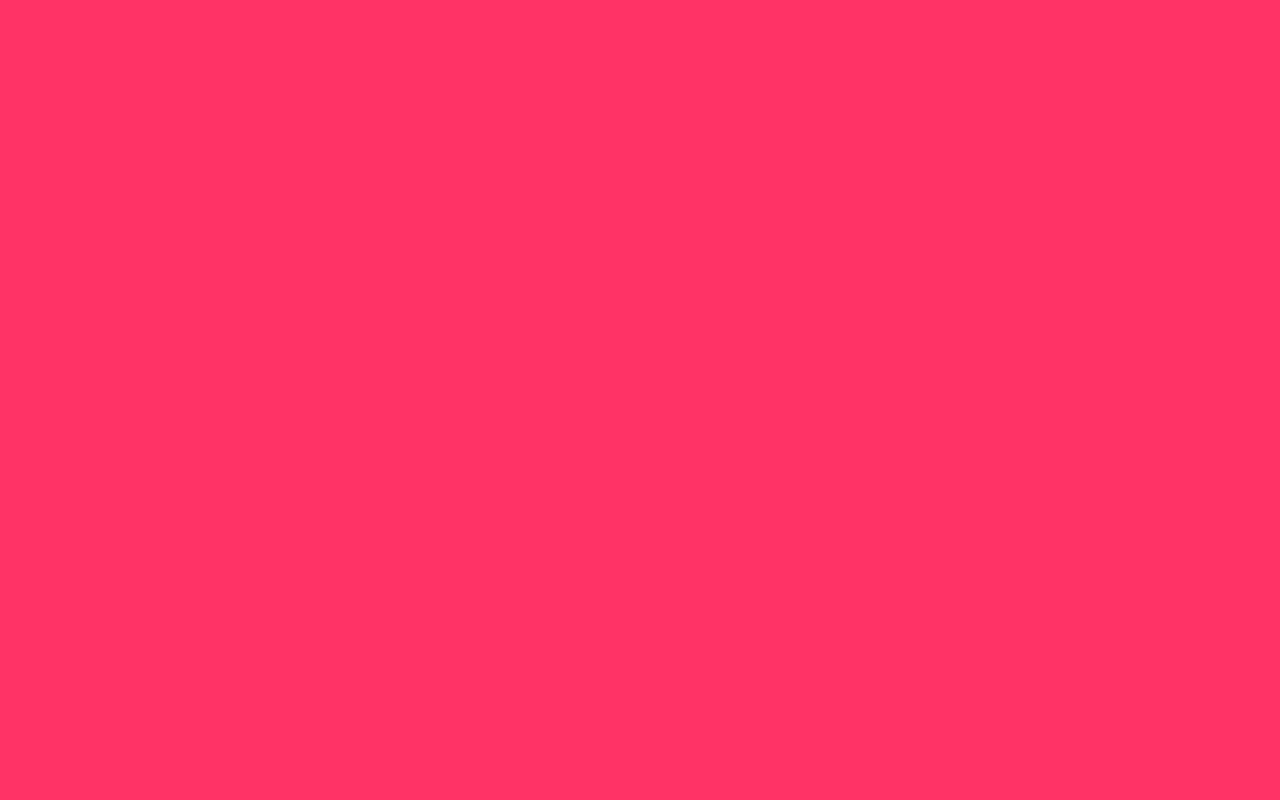
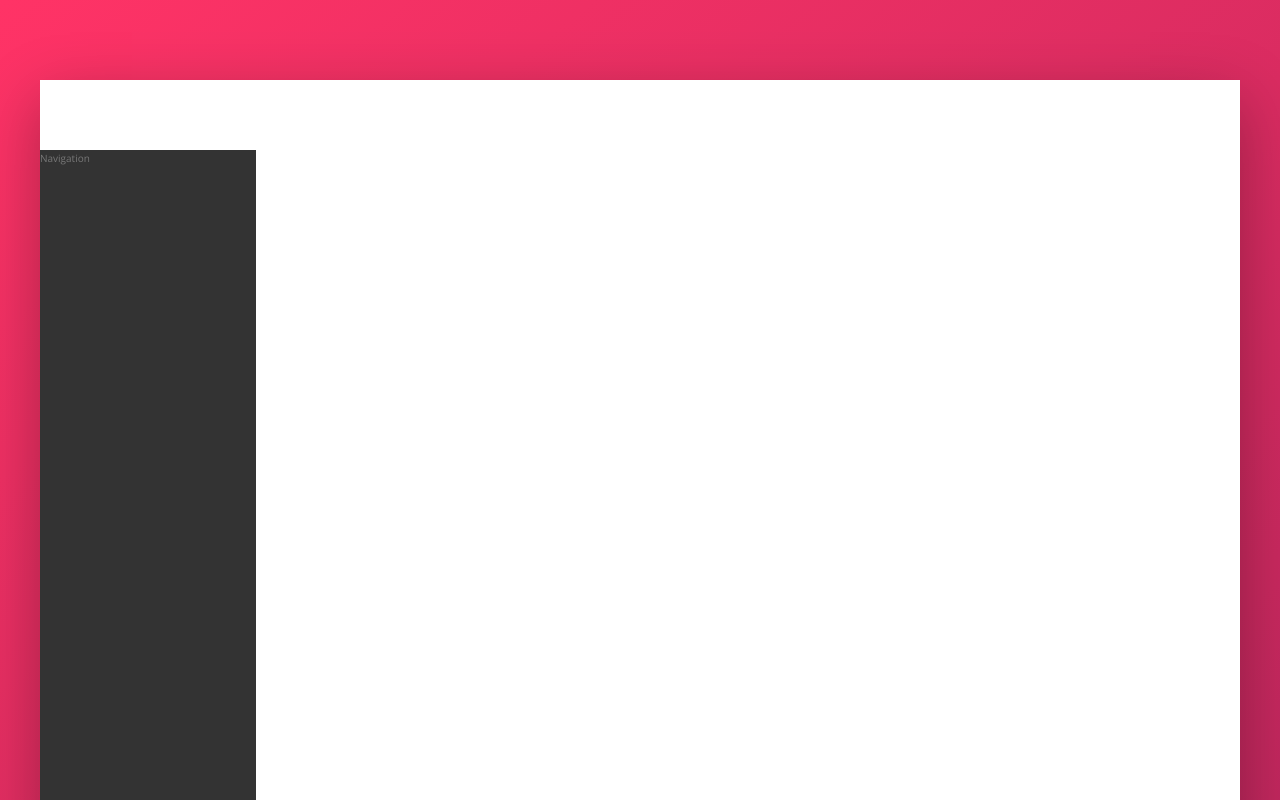
Before and after one commit to PreetS123/scaling_trillo, a website: page index.html in a window 1280 px wide. Shown: the top 800 px of the page. Drawn offline with nearby package versions, Linux system fonts and the light colour scheme.

Commit message:
"basic layout of design is ready"

```diff
--- a/index.html
+++ b/index.html
@@ -11,6 +11,16 @@
         <title>trillo &mdash; Your all-in-one booking app</title>
     </head>
     <body>
+        <div class="container">
+            <header class="header"></header>
+            <div class="content">
+                <nav class="sidebar">
+                    Navigation
+                </nav>
+                <main class="hotel-view">
 
+                </main>
+            </div>
+        </div>
     </body>
 </html>
--- a/sass/_base.scss
+++ b/sass/_base.scss
@@ -3,6 +3,7 @@ COLORS
 
 */
 :root {
+  --color-white:#fff;
   --color-primary: #eb2f64;
   --color-primary-light: #ff3366;
   --color-primary-dark: #ba265d;
@@ -15,6 +16,8 @@ COLORS
   --color-grey-dark-1: #333;
   --color-grey-dark-2: #777;
   --color-grey-dark-3: #999;
+
+  --shadow-dark: 0 2rem 6rem rgba(0,0,0,.3);
 }
 
 * {
--- a/sass/_layout.scss
+++ b/sass/_layout.scss
@@ -0,0 +1,29 @@
+.container {
+  max-width: 120rem;
+  margin: 8rem auto;
+  background-color: var(--color-grey-light-2);
+  box-shadow: var(--shadow-dark);
+  min-height: 50rem;
+}
+
+.header {
+  height: 7rem;
+  background-color: var(--color-white);
+  border-bottom: var(--color-grey-light-1);
+}
+
+.content {
+    display: flex;
+    height: 100vh;
+}
+
+.sidebar {
+  background-color: var(--color-grey-dark-1);
+  height: 100vh;
+  flex: 0 0 18%;
+}
+
+.hotel-view {
+  background-color: var(--color-white);
+  flex: 1;
+}
--- a/sass/main.scss
+++ b/sass/main.scss
@@ -1,5 +1,5 @@
 
 
 @import "base";
-@import "component";
+@import "components";
 @import "layout";
```
Also changed, not shown: css/style.css.
